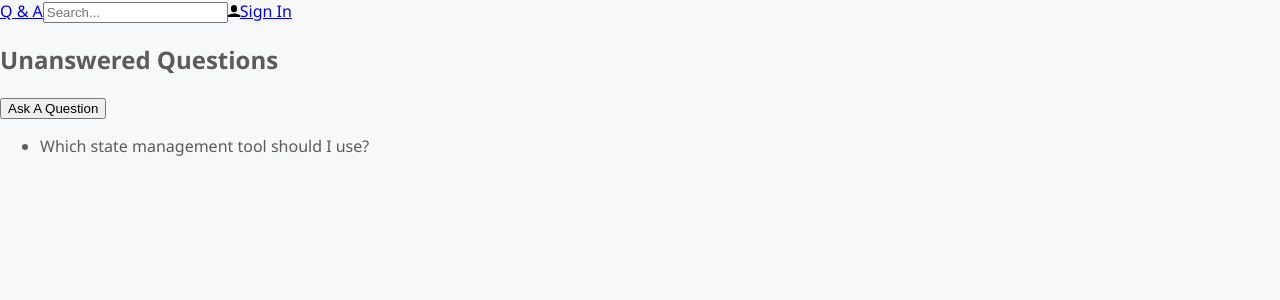
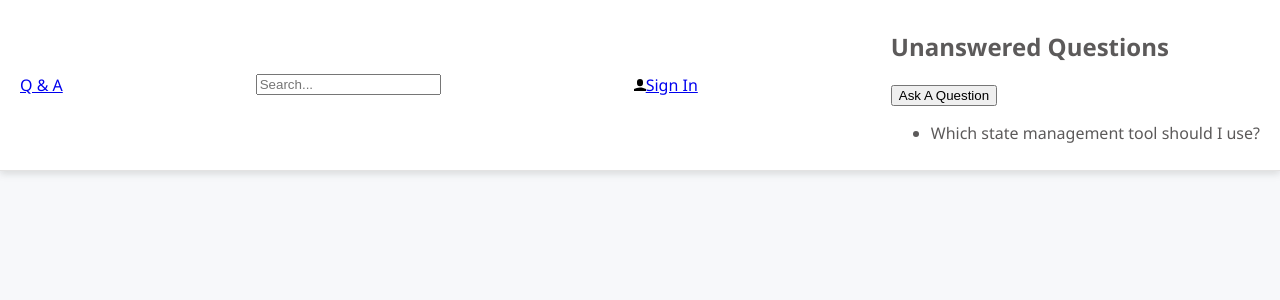
Before and after one commit to KennedyMungai/DankQAndAApp, a React (Create React App) app in the folder qandafrontend/: page / in a window 1280 px wide. Shown: the top 300 px of the page. Built offline with nearby package versions, Linux system fonts and the light colour scheme.

Commit message:
Added styling for the container css class

```diff
--- a/qandafrontend/src/Header.css
+++ b/qandafrontend/src/Header.css
@@ -0,0 +1,13 @@
+.container {
+    position: fixed;
+    box-sizing: border-box;
+    top: 0;
+    width: 100%;
+    display: flex;
+    align-items: center;
+    justify-content: space-between;
+    padding: 10px 20px;
+    background-color: #fff;
+    border-bottom: 1px solid #e3e2e2;
+    box-shadow: 0 3px 7px 0 rgba(110, 112, 114, 0.21);
+}
```
